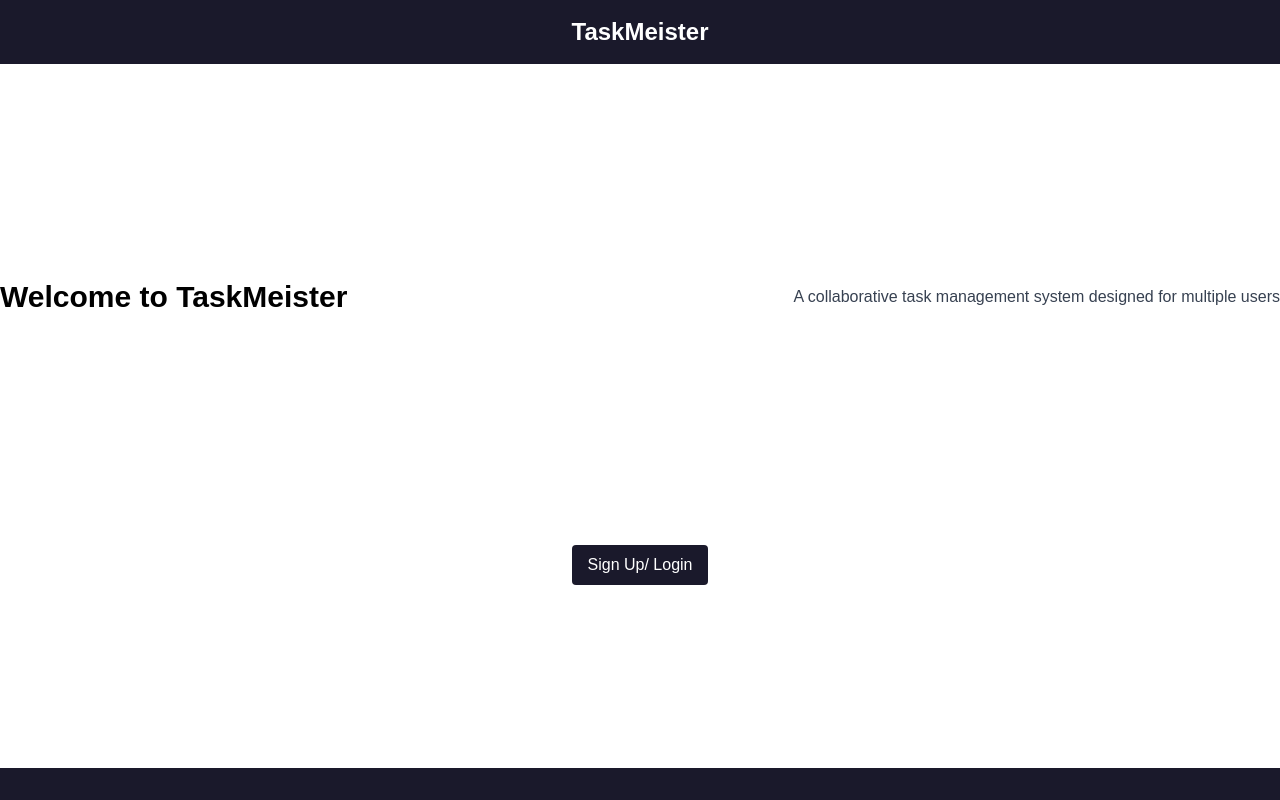
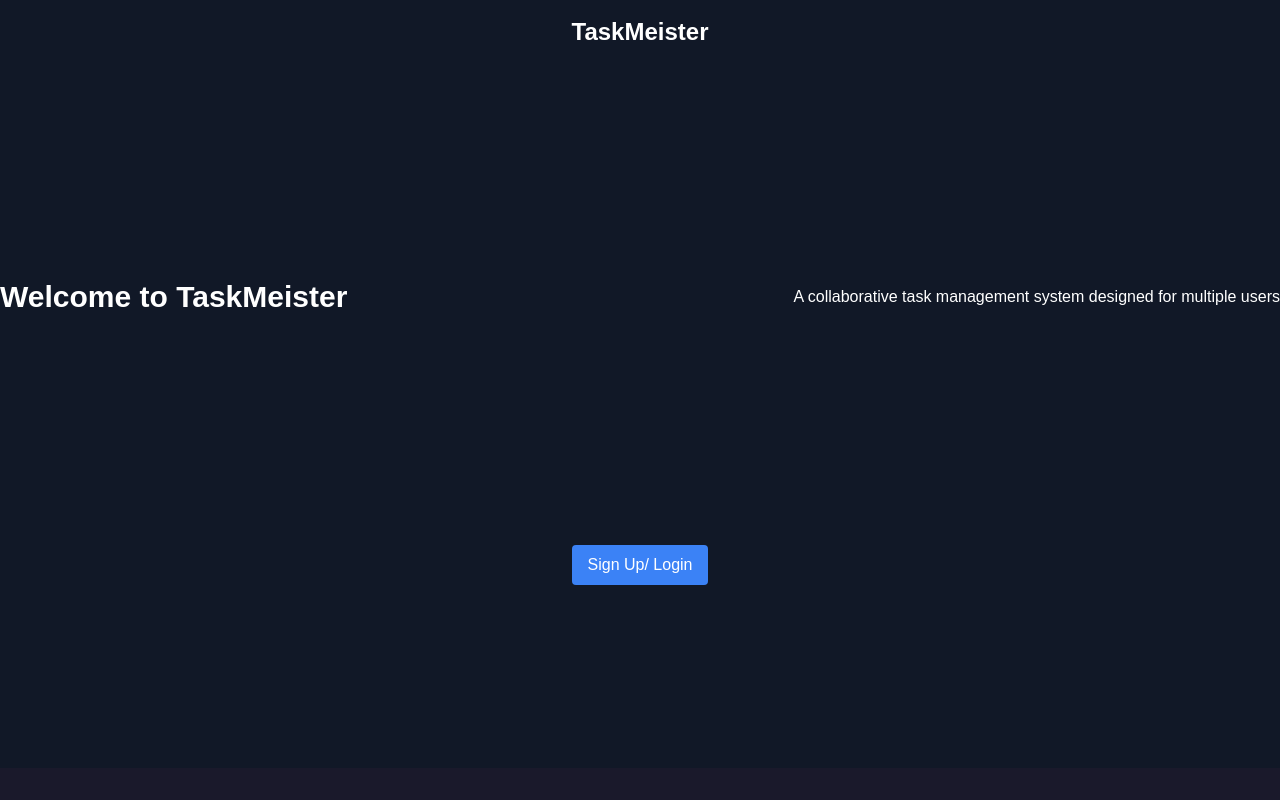
Before and after one commit to echen9870/cmsc447project, a React (Vite) app in the folder client/: page / in a window 1280 px wide. Built offline with nearby package versions, Linux system fonts and the light colour scheme.

Commit message:
Finish landing page

```diff
--- a/client/src/App.tsx
+++ b/client/src/App.tsx
@@ -1,7 +1,6 @@
 import { useState, useEffect } from "react";
 import "./App.css";
 import Dashboard from "./pages/Dashboard";
-import LoginPage from "./pages/LoginPage";
 import LandingPage from "./pages/LandingPage";
 
 function App() {
--- a/client/src/pages/LandingPage.tsx
+++ b/client/src/pages/LandingPage.tsx
@@ -1,9 +1,10 @@
 // LandingPage.tsx
-import React, { useState } from "react";
+import { useState } from "react";
 import LoginPage from "./LoginPage";
 import Modal from "react-modal";
 import { faTimes } from "@fortawesome/free-solid-svg-icons";
 import { FontAwesomeIcon } from "@fortawesome/react-fontawesome";
+import backgroundImage from "./bg-image.jpg";
 
 interface Props {
   onLogin: (username: string) => void;
@@ -21,19 +22,24 @@ const LandingPage = ({ onLogin }: Props) => {
   };
 
   return (
-    <div className="min-h-screen flex flex-col justify-between">
-      <header className="bg-prismDark text-white text-center py-4">
+    <div
+      className="min-h-screen flex flex-col justify-between text-white bg-gray-900 h-screen relative"
+      style={{
+
+      }}
+    >
+      <header className=" text-center py-4">
         <h1 className="text-2xl font-bold">TaskMeister</h1>
       </header>
 
       <section className="container mx-auto text-center my-8">
         <h2 className="text-3xl font-semibold mb-4 ">Welcome to TaskMeister</h2>
-        <p className="text-gray-700 mb-4">
+        <p className="text-white mb-4">
           A collaborative task management system designed for multiple users
         </p>
       </section>
       <button
-        className="bg-prismDark text-white py-2 px-4 rounded hover:bg-prismLightPurple mx-auto max-w-md"
+        className="bg-blue-500 text-white py-2 px-4 rounded hover:bg-blue-600 mx-auto max-w-md"
         onClick={openModal}
       >
         Sign Up/ Login
--- a/client/src/pages/LoginPage.tsx
+++ b/client/src/pages/LoginPage.tsx
@@ -136,7 +136,7 @@ const LoginPage: React.FC<Props> = ({ onLogin }) => {
                 </div>
                 <button
                   type="submit"
-                  className="w-full bg-blue-500 text-white p-2 rounded"
+                  className="w-full bg-blue-500 text-white p-2 rounded hover:bg-blue-600"
                 >
                   {isLogin ? 'Login' : 'Sign Up'}
                 </button>
```
Also changed, not shown: 2 other files (tests, documents, lock files or other folders).
